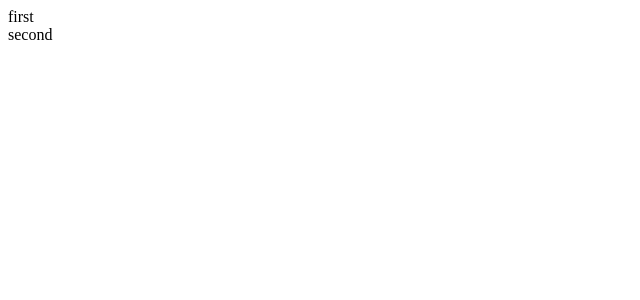
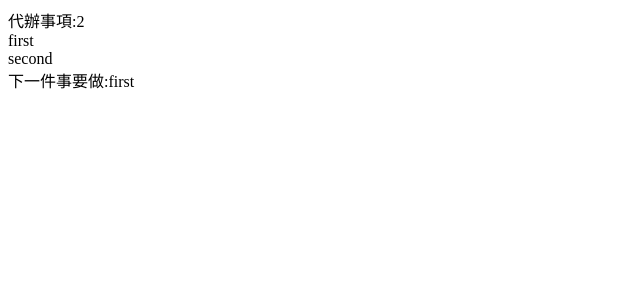
Before and after one commit to nttu94507/react3, a React app: page / in a window 1280 px wide. Shown: the top 300 px of the page, without its empty margins (0-640 px from the left). Built offline with nearby package versions, Linux system fonts and the light colour scheme; the HTML template or start-up script is replaced by a standard one.

Commit message:
use context

```diff
--- a/src/index.jsx
+++ b/src/index.jsx
@@ -1,25 +1,36 @@
-import React, { useState,useEffect} from 'react';
+import React, { useState, createContext, useContext} from 'react';
 import ReactDom from 'react-dom'
 import PropTypes from 'prop-types';
 import styles from './index.scss'
 
+const TodoListContext = createContext();
 
 const Main = () => {
-  const [count, setCount] = useState(0);
-  useEffect(() => {
-
-    return()=>{
-      console.log (`Componet 移除`);
-    }
-  });
+  const[todoList]= useState(['first', 'second'])
    return(
-  <>
-  <h1 className={styles.main}>{count}</h1>
-  <button type="button" onClick={()=>{setCount(count+1)}} >點我+1</button>
-  </>
+  <TodoListContext.Provider value={todoList}>
+    <div>
+      <span> {`代辦事項:${todoList.length}`}</span>
+      <TodoListPage />
+      <CurrentTask />
+    </div>
+  </TodoListContext.Provider>
   )
 }
 
+const CurrentTask =() =>{
+  const todoList = useContext(TodoListContext)
+  return <div>{`下一件事要做:${todoList[0]}`}</div>
+}
+
+const TodoListPage =()=>{
+
+ return(
+ <div>
+    <TodoList />
+  </div>
+ )
+}
 const SayHello = (props) => {
   const {names} = props
   const isEmpty = value => value === '';
@@ -72,4 +83,4 @@ const TodoList = () =>{
     <Task key={task} task = {task} />
   ))
 }
-ReactDom.render(<TodoList names={[1,2,3]}/>, document.getElementById('root'));
+ReactDom.render(<Main names={[1,2,3]}/>, document.getElementById('root'));
```
Also changed, not shown: 1 other file (tests, documents, lock files or other folders).
